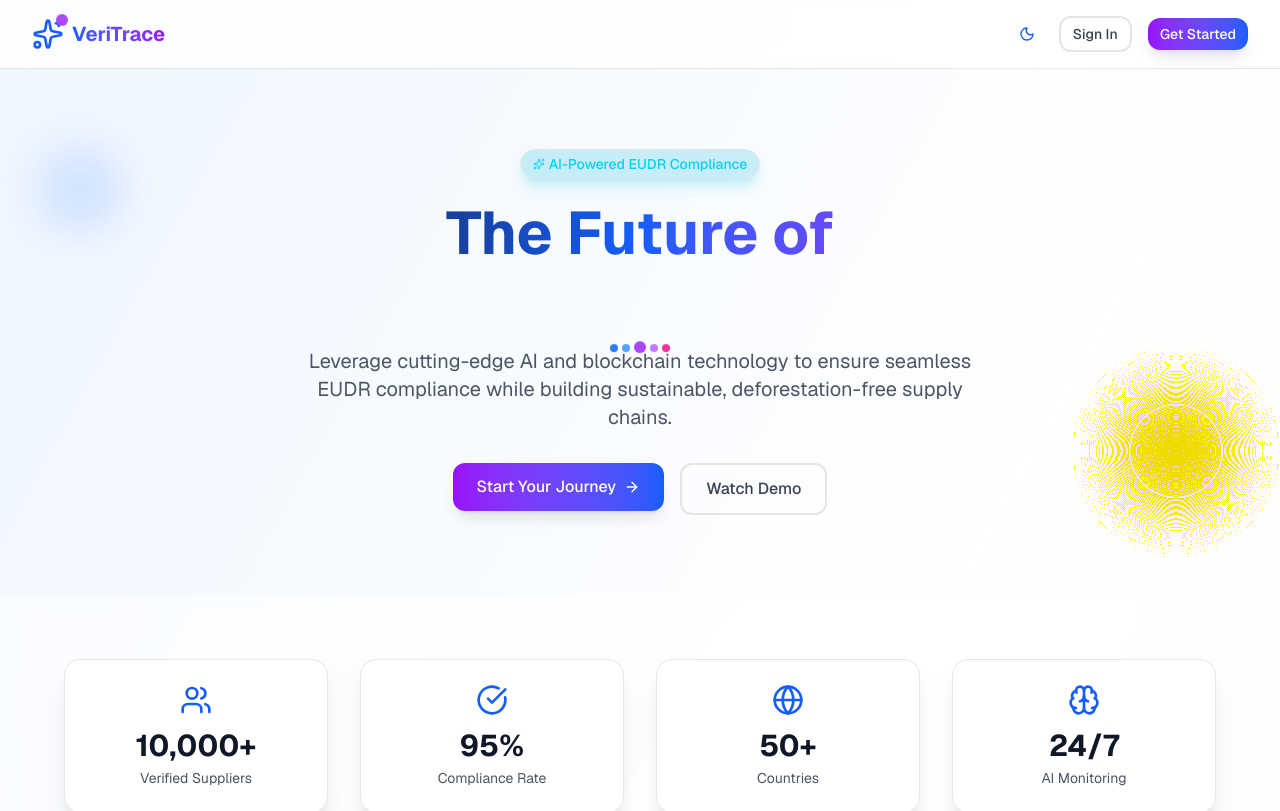
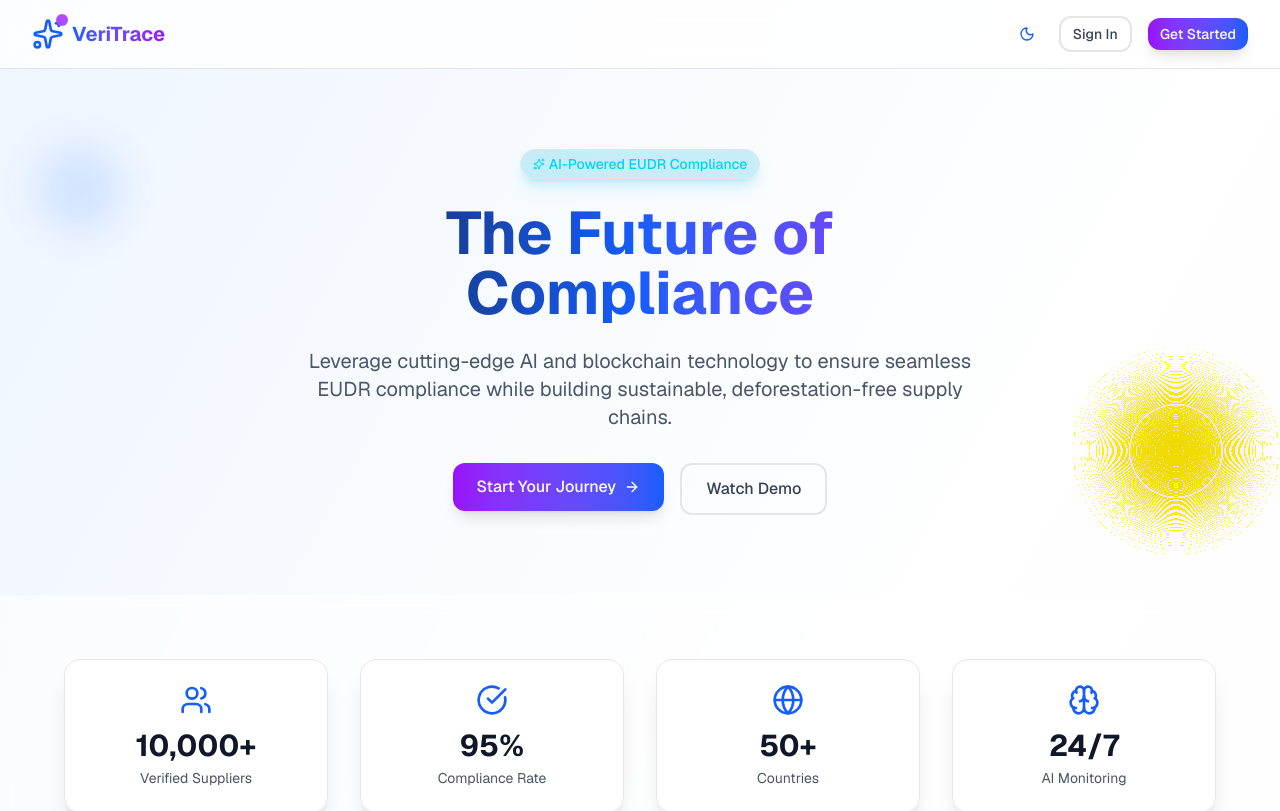
Before and after one commit to satriadhm/veritrace, a Next.js app: page /landing in a window 1280 px wide. Shown: the top 811 px of the page. Built offline with nearby package versions, Linux system fonts and the light colour scheme.

Commit message:
fix: change hero

```diff
--- a/src/components/organisms/LandingPage.tsx
+++ b/src/components/organisms/LandingPage.tsx
@@ -107,16 +107,7 @@ const LandingPage: React.FC = () => {
           <h1 className="text-5xl md:text-6xl font-bold mb-6 bg-gradient-to-r from-gray-900 via-blue-600 to-purple-600 bg-clip-text text-transparent dark:from-gray-100 dark:via-blue-400 dark:to-purple-400">
             The Future of
             <br />
-            <span className="relative">
-              Compliance
-              <div className="absolute -bottom-6 left-1/2 transform -translate-x-1/2 flex items-center space-x-1">
-                <div className="w-2 h-2 bg-blue-500 rounded-full animate-bounce"></div>
-                <div className="w-2 h-2 bg-blue-400 rounded-full animate-bounce delay-100"></div>
-                <div className="w-3 h-3 bg-purple-500 rounded-full animate-bounce delay-200"></div>
-                <div className="w-2 h-2 bg-purple-400 rounded-full animate-bounce delay-300"></div>
-                <div className="w-2 h-2 bg-pink-500 rounded-full animate-bounce delay-400"></div>
-              </div>
-            </span>
+            Compliance
           </h1>
 
           <p className="text-xl text-gray-600 dark:text-gray-300 mb-8 max-w-2xl mx-auto">
```
